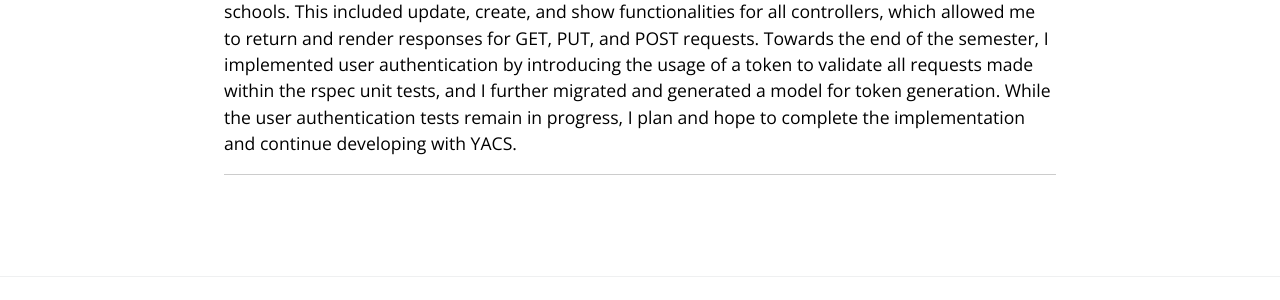
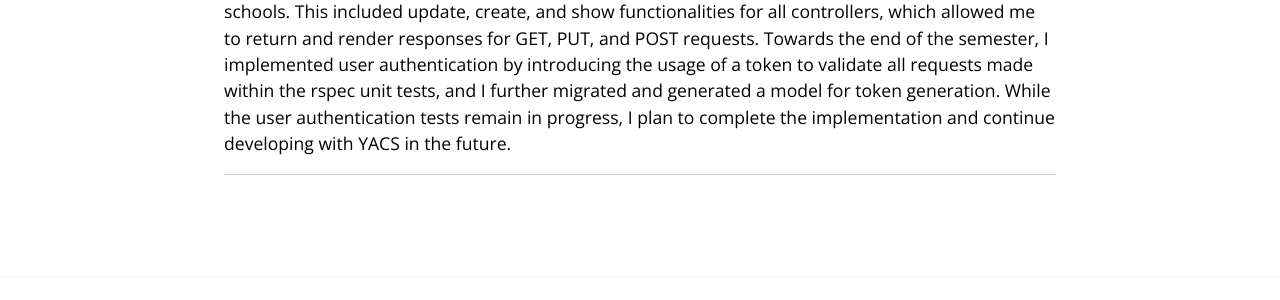
Before and after one commit to colegregory/yacs-rcos.github.io, a Jekyll site: the page built from _posts/2017-05-05-user-authentication-and-end-of-semester.md, in a window 1280 px wide. Shown: the part 327-627 px from the top of the page. Built offline with Jekyll 4.4.1, drawn with Linux system fonts in a browser that asks for light colours; some of the changed text lies outside the part shown.

Commit message:
Final Blog Post Modified

```diff
--- a/_posts/2017-05-05-user-authentication-and-end-of-semester.md
+++ b/_posts/2017-05-05-user-authentication-and-end-of-semester.md
@@ -16,5 +16,5 @@ Towards the end of the semester, I implemented user authentication by
 introducing the usage of a token to validate all requests made
 within the rspec unit tests, and I further migrated and generated a model
 for token generation. While the user authentication tests remain in progress,
-I plan and hope to complete the implementation and continue developing
-with YACS.
+I plan to complete the implementation and continue developing
+with YACS in the future.
```
